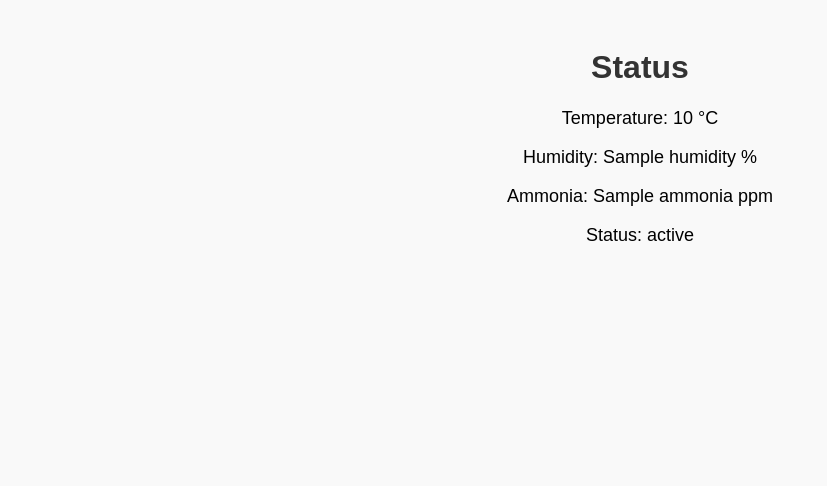
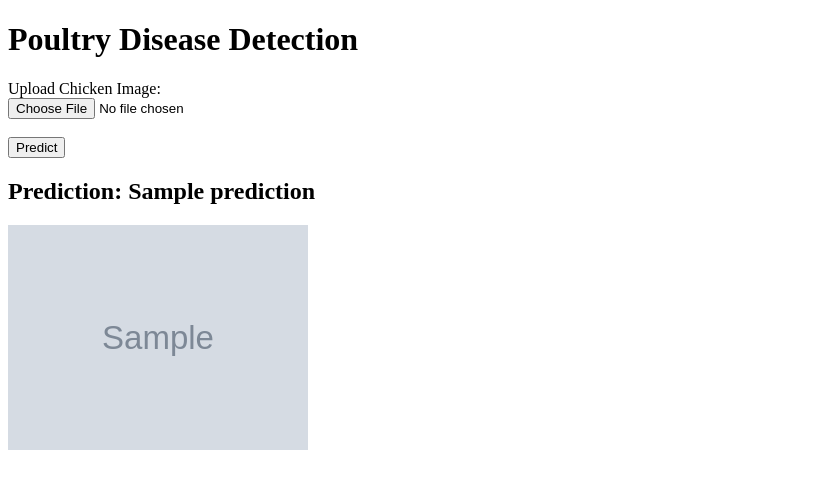
Before and after one commit to srpanda29/poultry-disease-webapp, a Flask app: template templates/index.html in a window 1280 px wide. Shown: the top 486 px of the page, without its empty margins (0-827 px from the left). Run offline with Flask 3, Linux system fonts and the light colour scheme; the template is opened without the code that fills it: most values are stand-ins (such as "Sample title", 1, 10 or a date in 2020); grey boxes marked "Sample" are stand-in pictures.

Commit message:
Update index.html

```diff
--- a/templates/index.html
+++ b/templates/index.html
@@ -1,14 +1,19 @@
 <!DOCTYPE html>
 <html>
 <head>
-    <title>Poultry Dashboard</title>
-    <link rel="stylesheet" type="text/css" href="{{ url_for('static', filename='style.css') }}">
+    <title>Poultry Disease Detection</title>
 </head>
 <body>
-    <h1>Status</h1>
-    <p>Temperature: {{ temperature }} °C</p>
-    <p>Humidity: {{ humidity }} %</p>
-    <p>Ammonia: {{ ammonia }} ppm</p>
-    <p>Status: {{ status }}</p>
+    <h1>Poultry Disease Detection</h1>
+    <form method="POST" enctype="multipart/form-data">
+        <label>Upload Chicken Image:</label><br>
+        <input type="file" name="image" required><br><br>
+        <input type="submit" value="Predict">
+    </form>
+
+    {% if prediction %}
+        <h2>Prediction: {{ prediction }}</h2>
+        <img src="{{ image_url }}" width="300px">
+    {% endif %}
 </body>
 </html>
```
